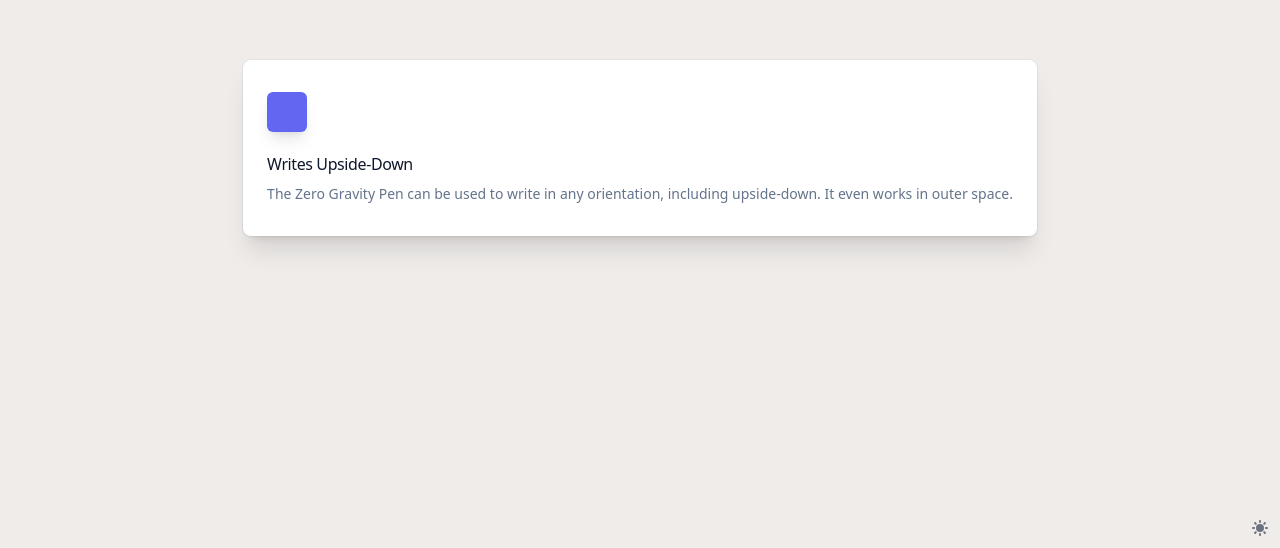
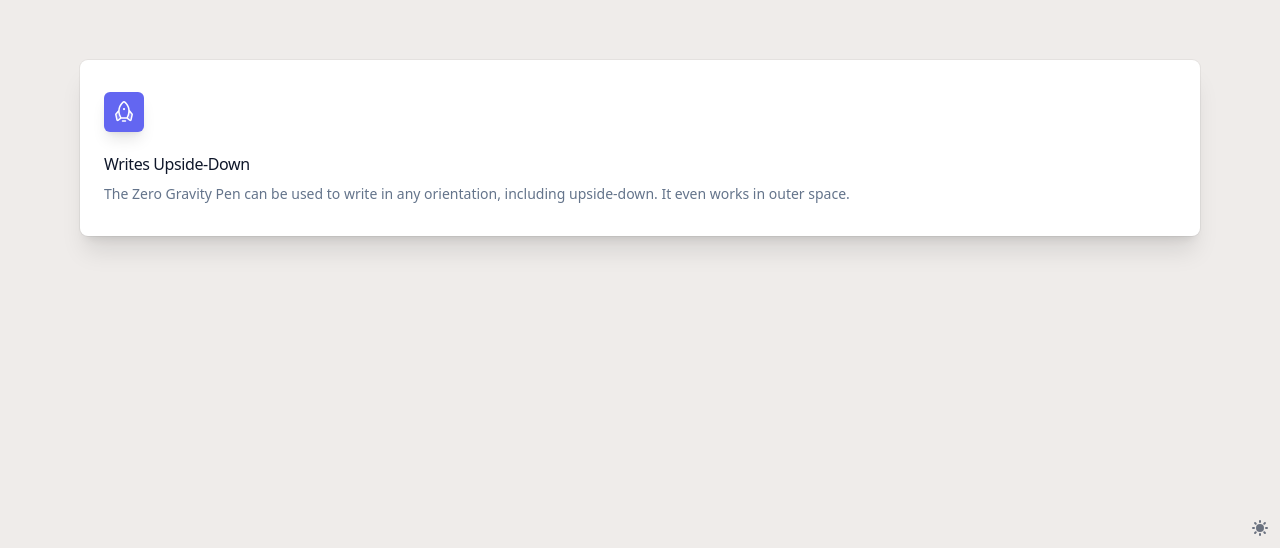
Before and after one commit to howbizarre/month-calendar, a Vue app: page / in a window 1280 px wide. Shown: the part 252-800 px from the top of the page. Built offline with nearby package versions, Linux system fonts and the light colour scheme.

Commit message:
UPD: Conatiners css

```diff
--- a/src/App.vue
+++ b/src/App.vue
@@ -1,13 +1,24 @@
 <template>
-    <div class="bg-white dark:bg-slate-800 rounded-lg px-6 py-8 ring-1 ring-slate-900/5 shadow-xl">
-        <div>
-            <span class="inline-flex items-center justify-center p-2 bg-indigo-500 rounded-md shadow-lg">
-                <svg class="h-6 w-6 text-white" xmlns="http://www.w3.org/2000/svg" fill="none" viewBox="0 0 24 24" stroke="currentColor" aria-hidden="true"><!-- ... --></svg>
-            </span>
+    <div class="container">
+        <div class="card-container">
+            <div class="inline-flex items-center justify-center p-2 bg-indigo-500 rounded-md shadow-lg">
+                <svg class="h-6 w-6 text-white" width="32" height="32" viewBox="0 0 256 256">
+                    <path fill="currentColor" d="M73.9 111.4L42.5 149a7.6 7.6 0 0 0-1.6 6.8l12.3 55.7A8 8 0 0 0 66 216l30-24c-17.6-30.6-23.3-57.5-22.1-80.6Zm107.6-.7l31.4 37.7a7.6 7.6 0 0 1 1.6 6.8l-12.3 55.6a8 8 0 0 1-12.8 4.6l-30-24c17.6-30.7 23.3-57.6 22.1-80.7Z" opacity=".2" />
+                    <path fill="currentColor" d="M144 216h-32a8 8 0 0 0 0 16h32a8 8 0 0 0 0-16Z" />
+                    <circle cx="128" cy="96" r="12" fill="currentColor" />
+                    <path fill="currentColor" d="m219.6 143.9l-30.2-36.3a125.4 125.4 0 0 0-8-34.9c-11.6-30.2-32.1-50-43.4-59.1a15.9 15.9 0 0 0-20-.1c-11.4 9.1-32.2 28.9-43.9 59.1a121.5 121.5 0 0 0-8.1 35.7l-29.6 35.6a16.1 16.1 0 0 0-3.4 13.7l12.4 55.6a15.9 15.9 0 0 0 10.3 11.6a17 17 0 0 0 5.4.9a16 16 0 0 0 9.9-3.5L98.8 200h58.4l27.8 22.2a16 16 0 0 0 9.9 3.5a17 17 0 0 0 5.4-.9a15.9 15.9 0 0 0 10.3-11.6l12.4-55.6a16.1 16.1 0 0 0-3.4-13.7ZM128 26c70.3 57.1 41.4 131 27.2 158h-54.5c-48-87.7 8.5-143 27.3-158ZM61 209.7l-12.3-55.6l17.9-21.5q3.5 28.1 19.1 57.4Zm134 0l-24.8-19.8c10.4-19.7 16.6-39 18.8-57.8l18.3 22Z" />
+                </svg>
+            </div>
+            <h3 class="text-slate-900 dark:text-white mt-5 text-base font-medium tracking-tight">Writes Upside-Down</h3>
+            <p class="text-slate-500 dark:text-slate-400 mt-2 text-sm">
+                The Zero Gravity Pen can be used to write in any orientation, including upside-down. It even works in outer space.
+            </p>
         </div>
-        <h3 class="text-slate-900 dark:text-white mt-5 text-base font-medium tracking-tight">Writes Upside-Down</h3>
-        <p class="text-slate-500 dark:text-slate-400 mt-2 text-sm">
-            The Zero Gravity Pen can be used to write in any orientation, including upside-down. It even works in outer space.
-        </p>
     </div>
 </template>
+
+<style scoped>
+.card-container {
+    @apply bg-white dark:bg-slate-800 rounded-lg px-6 py-8 ring-1 ring-zinc-900/5 dark:ring-zinc-600/25 shadow-xl dark:shadow-zinc-800;
+}
+</style>
--- a/tailwind.config.js
+++ b/tailwind.config.js
@@ -6,6 +6,15 @@ module.exports = {
         "./src/**/*.{vue,js,ts,}",
     ],
     theme: {
+        container: {
+            padding: {
+                DEFAULT: '1rem',
+                'sm': '2rem',
+                'lg': '4rem',
+                'xl': '5rem',
+                '2xl': '6rem',
+            },
+        },
         extend: {},
     },
     plugins: [],
```
